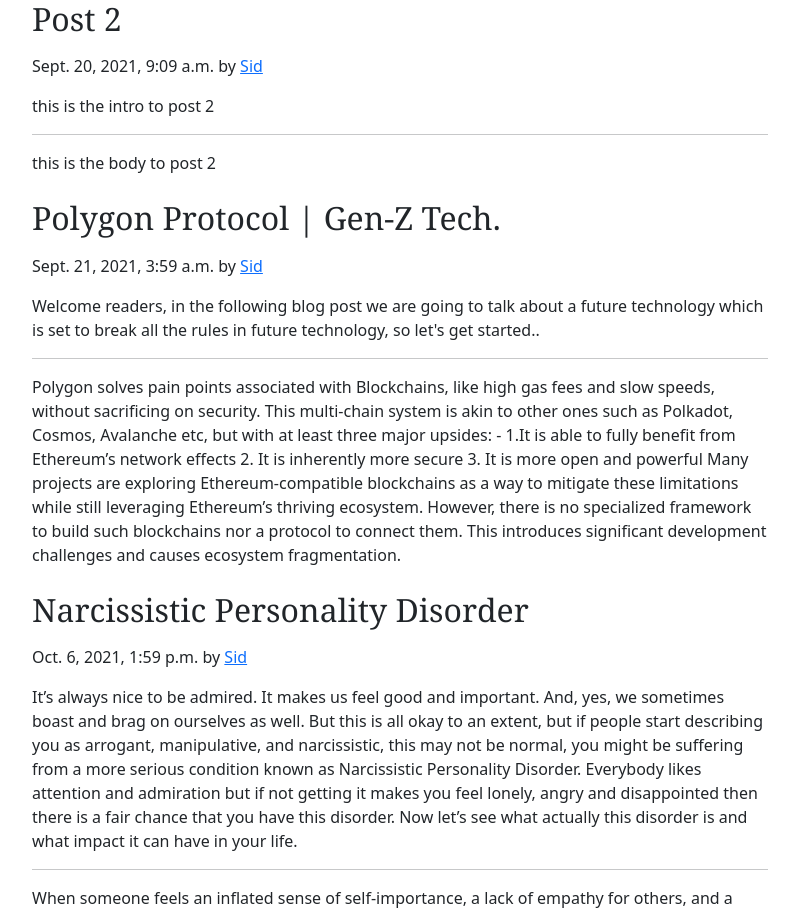
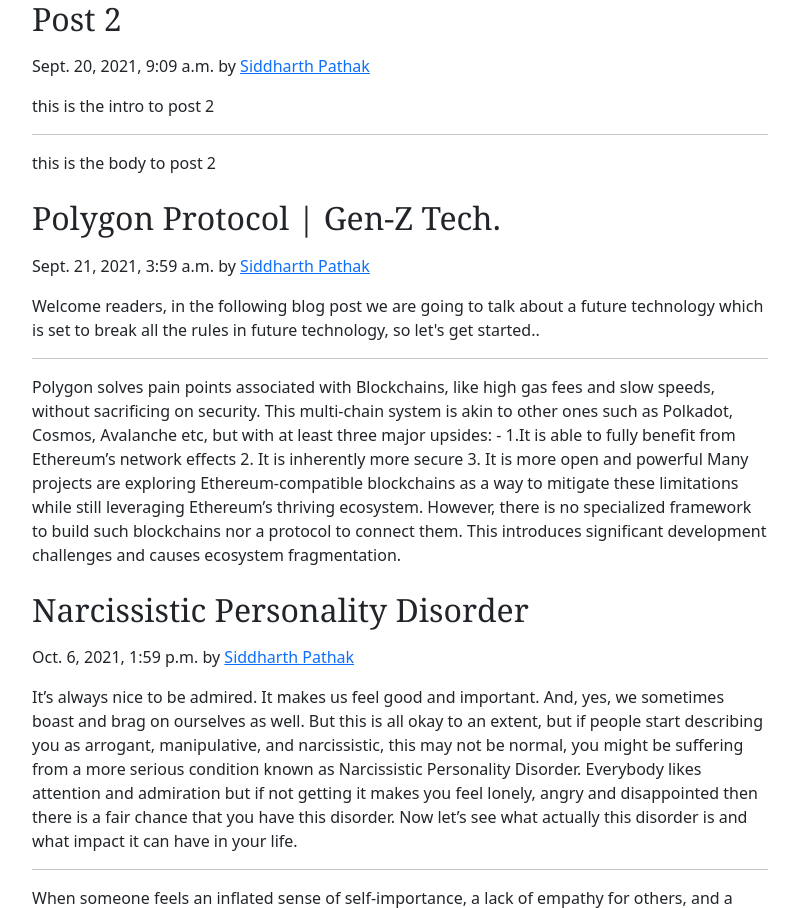
Before and after one commit to iamsid21/djangoBlog, a Django app: page / in a window 1280 px wide. Shown: the top 908 px of the page, without its empty margins (50-848 px from the left). Run offline with Django 3.2, Linux system fonts and the light colour scheme; data comes from the database, SQL or seed files in the repository; both versions use the stored data as it was after the commit.

Commit message:
Changed Name

```diff
--- a/blog/templates/blog/index.html
+++ b/blog/templates/blog/index.html
@@ -10,8 +10,7 @@
     <div class="col-md-8">
     <article class="blog-post">
         <h2 class="blog-post-title">{{post.title}}</h2>
-        <p class="blog-post-meta">{{post.date_added}} by <a href="https://www.linkedin.com/in/siddharth-pathak21/">Sid</a></p>
-
+        <p class="blog-post-meta">{{post.date_added}} by <a href="https://www.linkedin.com/in/siddharth-pathak21/">Siddharth Pathak</a></p>
         <p>
             {{post.intro}}
         </p>
```
Also changed, not shown: db.sqlite3.
